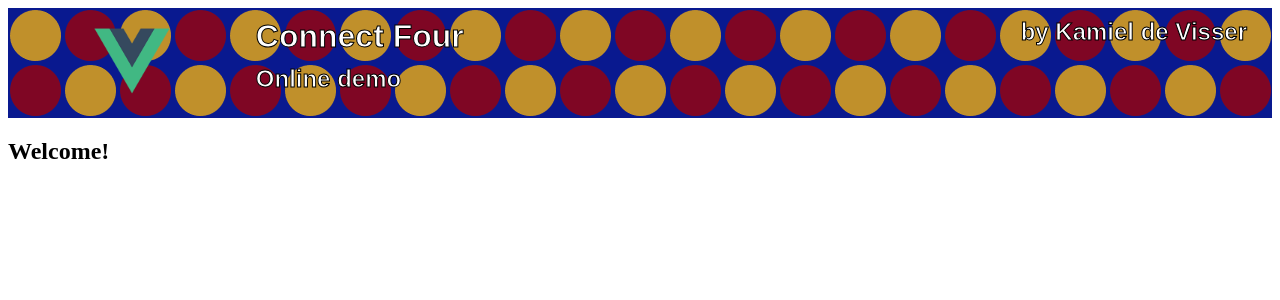
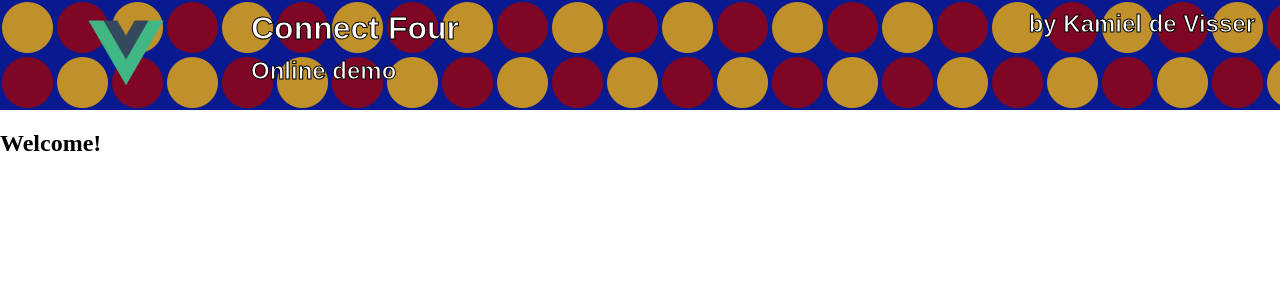
Before and after one commit to kemmel-dev/ConnectFour, a Vue app: page / in a window 1280 px wide. Shown: the top 300 px of the page. Built offline with nearby package versions, Linux system fonts and the light colour scheme.

Commit message:
update global style

```diff
--- a/src/App31.vue
+++ b/src/App31.vue
@@ -17,6 +17,12 @@ export default {
 }
 </script>
 
-<style scoped>
-
+<style>
+   body {
+     position: absolute;
+     top: 0; /* Header Height */
+     bottom: 0; /* Footer Height */
+     margin: 0;
+     width: 100%;
+   }
 </style>
```
